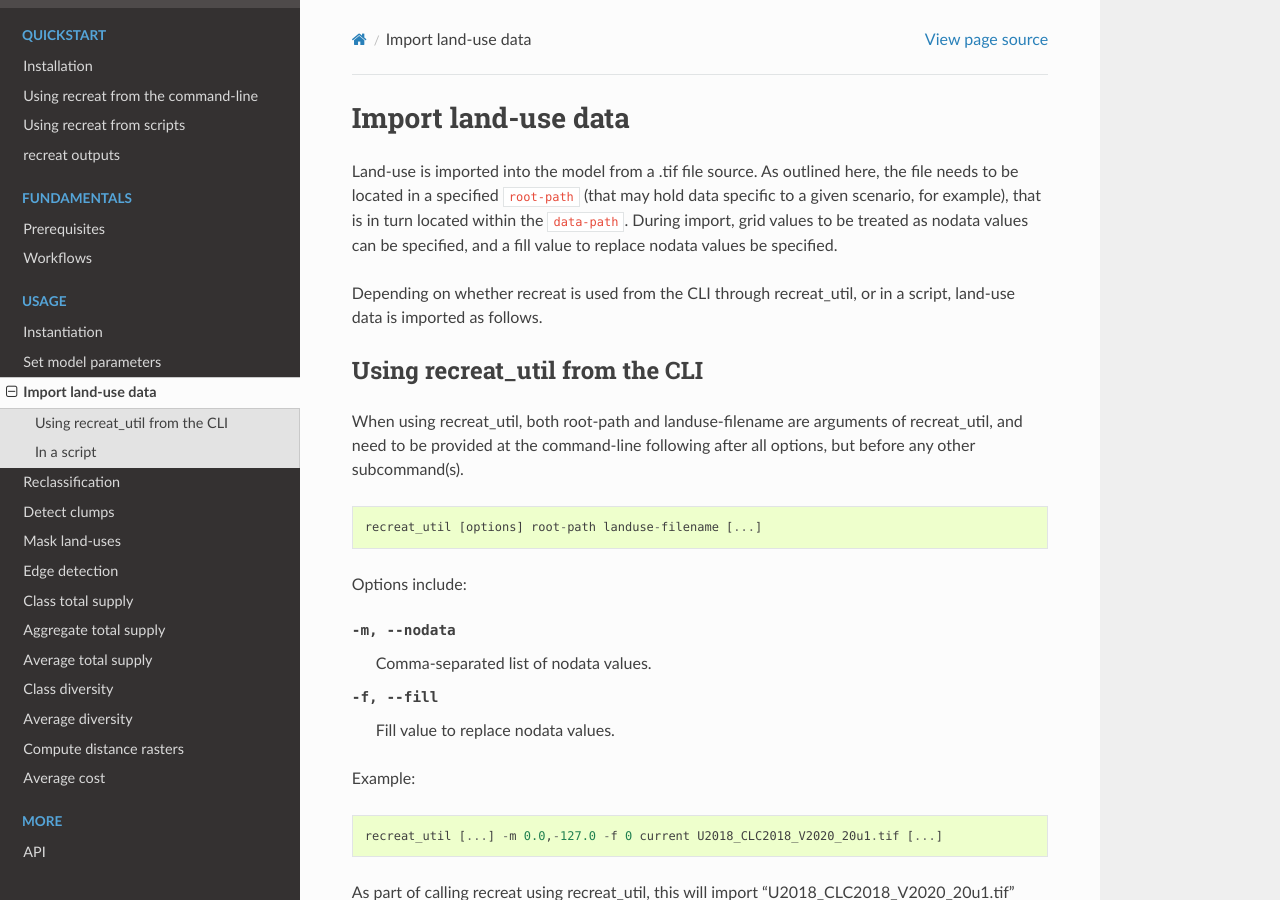
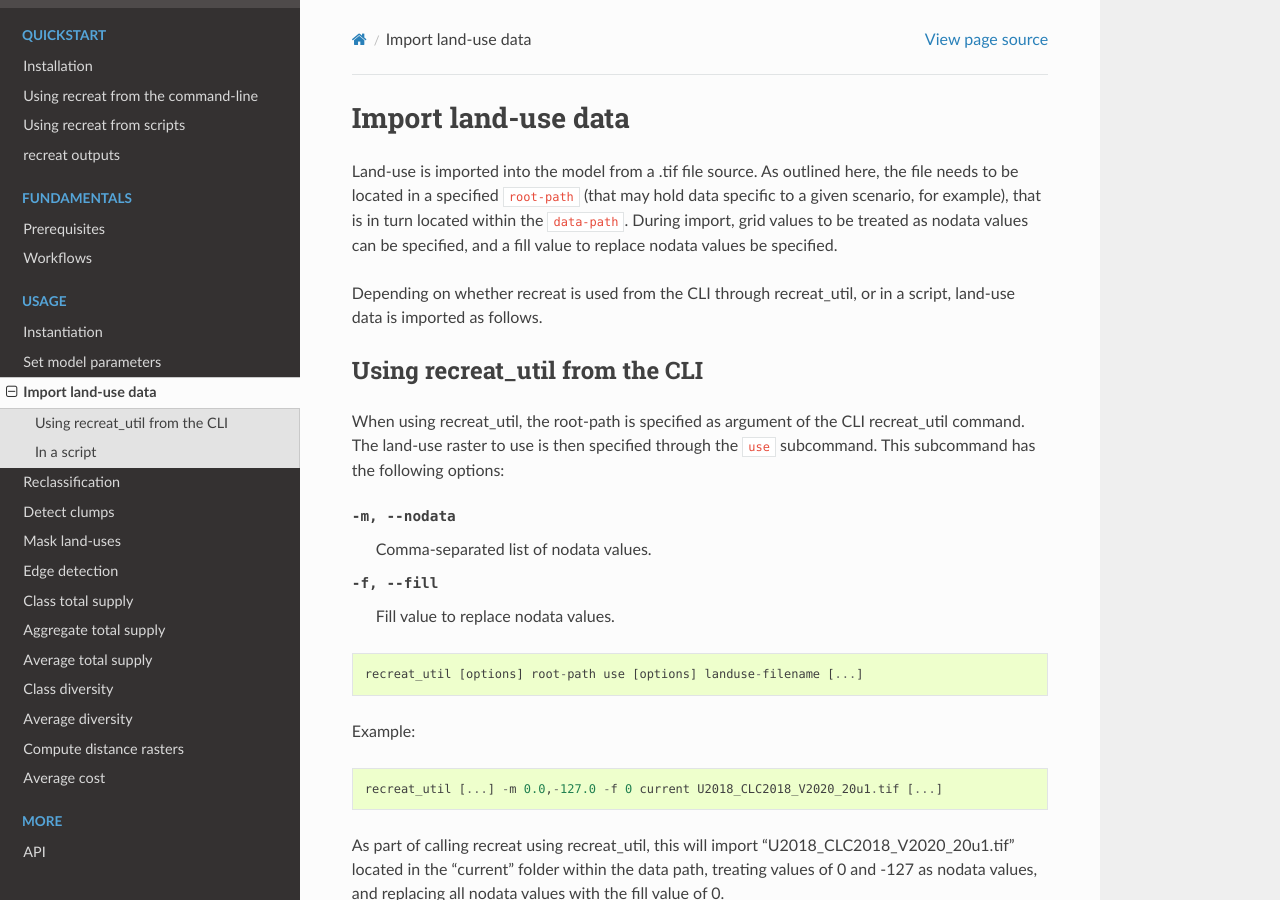
Before and after one commit to scheuerseb/recreat, a Sphinx documentation site: the page built from docs/usage/import_land_use_data.rst, in a window 1280 px wide and 900 px high. Built offline with Sphinx 7.4.7 and the Read the Docs theme 3.1.0, drawn with Linux system fonts in a browser that asks for light colours.

Commit message:
Update docs

```diff
--- a/docs/usage/import_land_use_data.rst
+++ b/docs/usage/import_land_use_data.rst
@@ -12,18 +12,16 @@ land-use data is imported as follows.
 Using recreat_util from the CLI
 -------------------------------
 
-When using recreat_util, both root-path and landuse-filename are arguments of recreat_util,
-and need to be provided at the command-line following after all options, but before any other
-subcommand(s).
+When using recreat_util, the root-path is specified as argument of the CLI recreat_util command.
+The land-use raster to use is then specified through the ``use`` subcommand. This subcommand has the following options:
+
+-m, --nodata         Comma-separated list of nodata values.
+-f, --fill           Fill value to replace nodata values.
 
 .. code-block::
 
-    recreat_util [options] root-path landuse-filename [...]
+    recreat_util [options] root-path use [options] landuse-filename [...]
 
-Options include:
-
--m, --nodata         Comma-separated list of nodata values.
--f, --fill           Fill value to replace nodata values.
 
 Example:
 
```
Also changed, not shown: docs/quickstart/cli.rst (+18 -2 lines).
